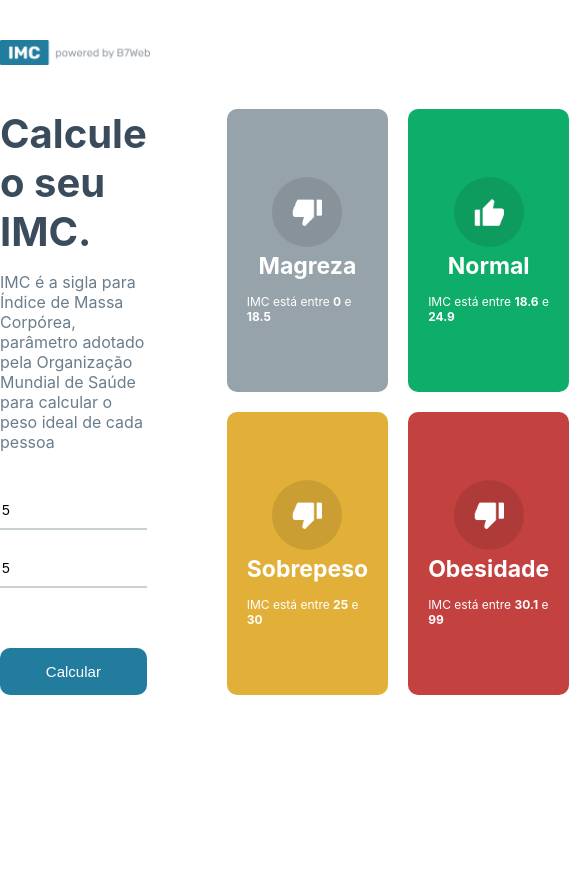
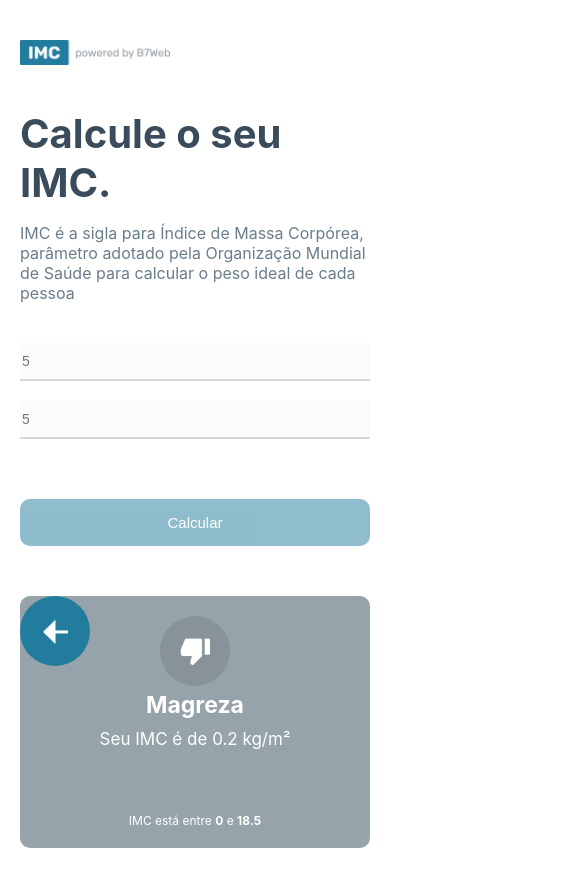
Before and after one commit to EnzoXavier1001/calculadora-imc, a React (Vite) app: page / in a window 390 px wide. Both pictures are taken after typing "5", "5" into the empty fields and a click on the button "Calcular". Shown: the top 886 px of the page, 569 px wide, since content can reach past the window. Before the commit the page ends 844 px from the top, so only its background shows below. Built offline with nearby package versions, Linux system fonts and the light colour scheme.

Commit message:
Create layout responsive

```diff
--- a/src/App.module.css
+++ b/src/App.module.css
@@ -4,6 +4,10 @@
 
 body {
     font-family: Arial, Helvetica, sans-serif;
+}
+
+.main {
+    padding-bottom: 50px;
 }
 
 .headerContainer {
@@ -44,6 +48,10 @@
     outline: 0;
 }
 
+.container .leftSide input:disabled {
+    opacity: .8;
+}
+
 .container .leftSide button {
     background-color: #227c9d;
     color: #fff;
@@ -61,6 +69,10 @@
     opacity: .8;
 }
 
+.container .leftSide button:disabled {
+    opacity: .5;
+}
+
 .container .rightSide {
     flex: 1;
     margin-left: 40px;
@@ -73,3 +85,58 @@
     grid-template-columns: repeat(2, 1fr);
     gap: 20px;
 }
+
+.container .rightSide .rightBig {
+    flex: 1;
+    display: flex;
+}
+
+.container .rightSide .rightArrow {
+    position: absolute;
+    background-color: #227c9d;
+    width: 70px;
+    height: 70px;
+    border-radius: 50%;
+    display: flex;
+    justify-content: center;
+    align-items: center;
+    cursor: pointer;
+    margin-left: -35px;
+    margin-top: 145px;
+    transition: all ease .3s;
+}
+
+.container .rightSide .rightArrow:hover {
+    opacity: 0.8;
+}
+
+@media (max-width: 770px) {
+    header {
+        padding: 0 20px;
+    }
+
+    .container {
+        padding: 0 20px;
+        flex-direction: column;
+    }
+
+    .container .leftSide {
+        margin-right: 0;
+    }
+
+    .container .rightSide {
+        margin-left: 0;
+        margin-top: 50px;
+    }
+
+    .container .rightSide .rightArrow {
+        margin-left: 0;
+        margin-top: 0;
+    }
+}
+
+@media (max-width: 430px) {
+    .container .rightSide .grid {
+        grid-template-columns: 1fr;
+    }
+}
--- a/src/App.tsx
+++ b/src/App.tsx
@@ -1,19 +1,28 @@
 import { useState } from 'react'
 import styles from './App.module.css'
 import poweredimage from './assets/powered.png'
+import leftArrowimage from './assets/leftarrow.png'
 import { GridItem } from './components/GridItem'
 
-import {levels, calculateImc} from './helpers/imc'
+import {levels, calculateImc, Level} from './helpers/imc'
 
 const App = () => {
   const [heightField, setHeightField] = useState<number>(0)
   const [weightField, setWeightField] = useState<number>(0)
+  const [toShow, setToShow] = useState<Level | null>(null)
 
   const handleCalculateButton = () => {
     if(heightField && weightField) {
+      setToShow(calculateImc(heightField, weightField))
     } else {
       alert('Digite todos os campos.')
     }
+  }
+
+  const handleBackButton = () => {
+    setToShow(null)
+    setHeightField(0)
+    setWeightField(0)
   }
 
   return (
@@ -22,6 +31,7 @@
         <div className={styles.headerContainer}>
           <img src={poweredimage} width={150} alt="" />
         </div>
+      </header>
         <div className={styles.container}>
           <div className={styles.leftSide}>
             <h1>Calcule o seu IMC.</h1>
@@ -32,25 +42,36 @@
               placeholder='Digite a sua altura. Ex: 1.5 (em metros)'
               value={heightField > 0 ? heightField : ''}
               onChange={e => setHeightField(parseFloat(e.target.value))}
+              disabled={toShow ? true : false}
             />
              <input
               type="number"
               placeholder='Digite o seu peso. Ex: 75.3 (em kg)'
               value={weightField > 0 ? weightField : ''}
               onChange={e => setWeightField(parseFloat(e.target.value))}
+              disabled={toShow ? true : false}
             />
 
-            <button onClick={handleCalculateButton}>Calcular</button>
+            <button onClick={handleCalculateButton} disabled={toShow ? true : false} >Calcular</button>
           </div>
           <div className={styles.rightSide}>
-            <div className={styles.grid}>
-              {levels.map((item, key) => (
-                <GridItem key={key} item={item} />
-              ))}
-            </div>
+            {!toShow &&
+              <div className={styles.grid}>
+                {levels.map((item, key) => (
+                  <GridItem key={key} item={item} />
+                ))}
+              </div>
+            }
+            {toShow &&
+              <div className={styles.rightBig}>
+                <div className={styles.rightArrow} onClick={handleBackButton}>
+                  <img src={leftArrowimage} alt="" width={25} />
+                </div>
+                <GridItem item={toShow} />
+              </div>
+            }
           </div>
         </div>
-      </header>
     </div>
   )
 }
--- a/src/components/GridItem/GridItem.module.css
+++ b/src/components/GridItem/GridItem.module.css
@@ -29,3 +29,8 @@
     font-size: 12px;
     margin-top: 14px;
 }
+
+.yourImc {
+    font-size: 17px;
+    margin: 10px 0 50px 0;
+}
--- a/src/components/GridItem/index.tsx
+++ b/src/components/GridItem/index.tsx
@@ -16,6 +16,11 @@
             <div className={styles.gridTitle}>
                 {item.title}
             </div>
+
+            {item.yourImc &&
+                <div className={styles.yourImc}>Seu IMC é de {item.yourImc} kg/m²</div>
+            }
+
             <div className={styles.gridInfo}>
                 <>
                     IMC está entre <strong>{item.imc[0]}</strong> e <strong>{item.imc[1]}</strong>
--- a/src/helpers/imc.ts
+++ b/src/helpers/imc.ts
@@ -18,8 +18,9 @@
 
     for(let i in levels) {
         if(imc >= levels[i].imc[0] && imc <= levels[i].imc[1]) {
-            levels[i].yourImc = imc
-            return levels[i]
+            let levelCopy: Level = {...levels[i]}
+            levelCopy.yourImc = parseFloat(imc.toFixed(2))
+            return levelCopy
         }
     }
 
```
